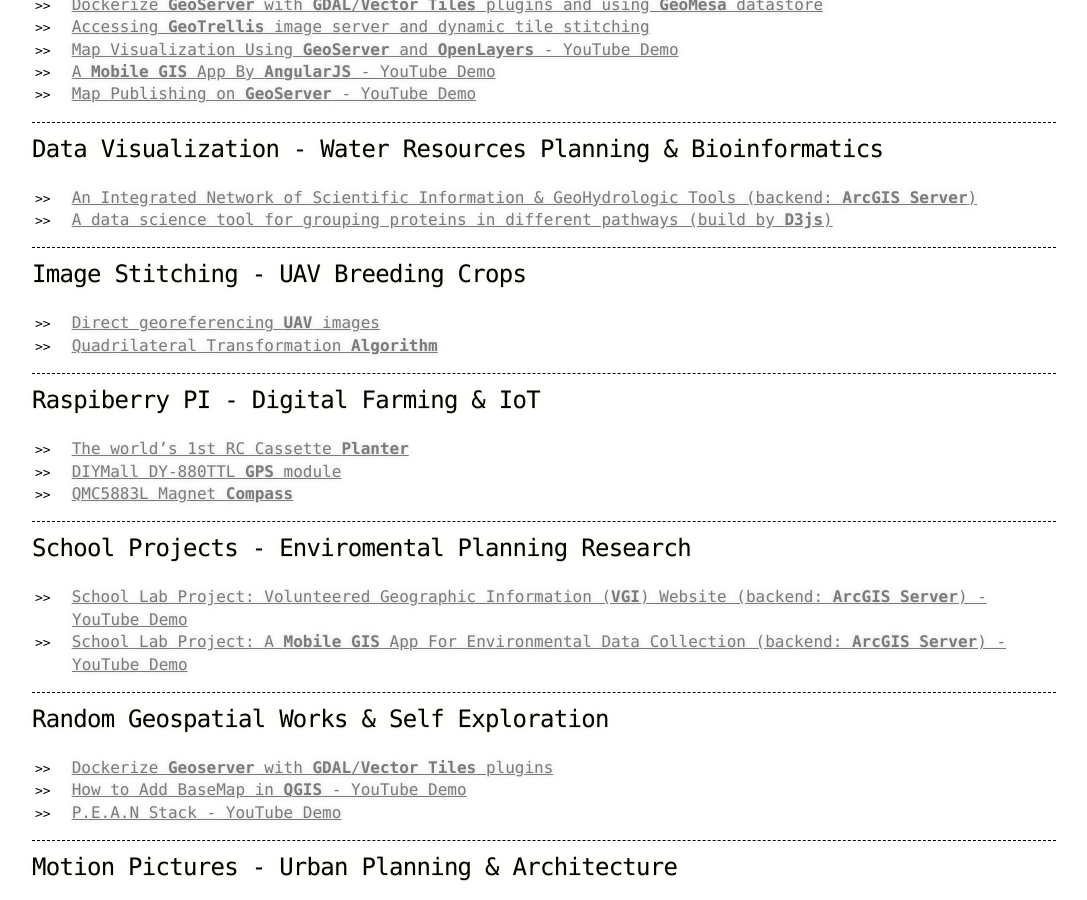
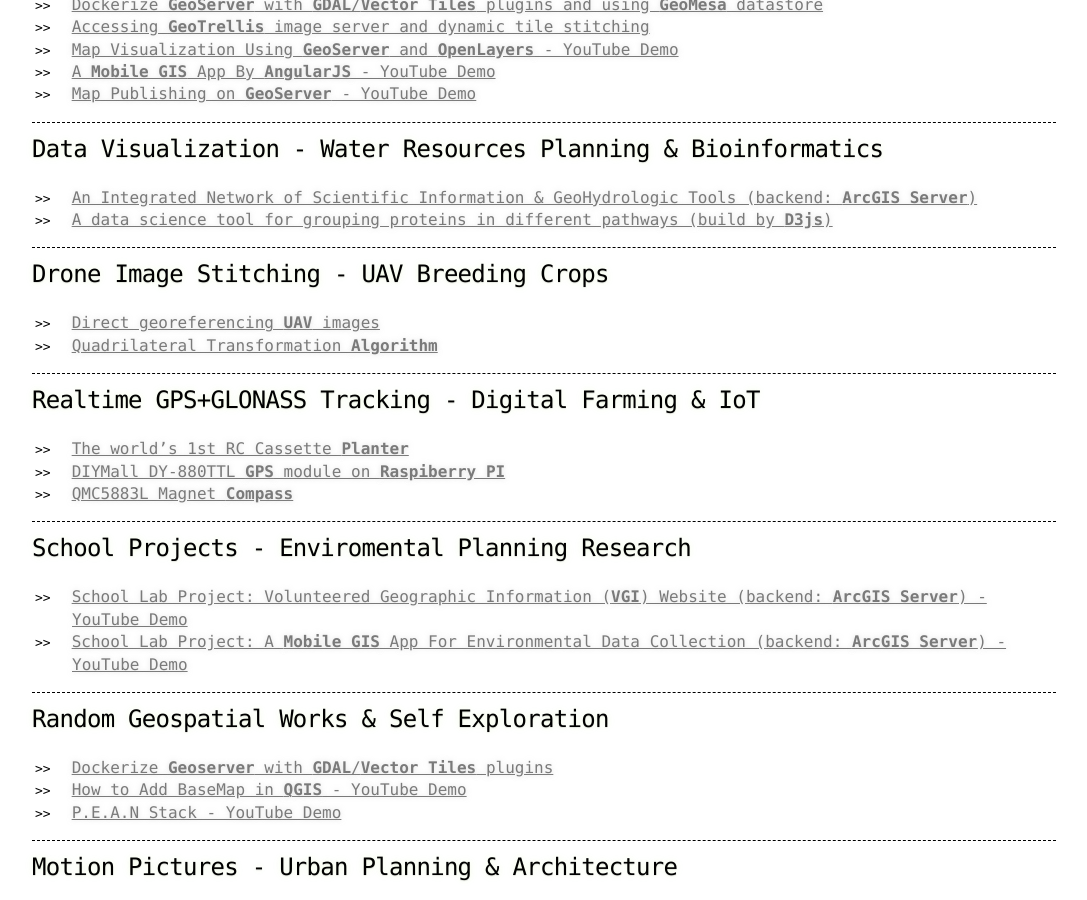
Before and after one commit to yanfuzhou/yanfuzhou.github.io, a Jekyll site: the page built from index.md, in a window 1280 px wide and 900 px high, scrolled down 628 px. Shown: the whole window, without its empty margins (96-1183 px from the left). Built offline with Jekyll 4.4.1, drawn with Linux system fonts in a browser that asks for light colours; our own code applies the rules of GitHub Pages for plain Markdown files.

Commit message:
add more thought

```diff
--- a/index.md
+++ b/index.md
@@ -35,15 +35,15 @@
 
 ---
 
-## [](#header-2) Image Stitching - UAV Breeding Crops
+## [](#header-2) Drone Image Stitching - UAV Breeding Crops
   - [Direct georeferencing **UAV** images](docs/UavDirectGeoreferencing.md)
   - [Quadrilateral Transformation **Algorithm**](docs/QuadrilateralTransformation.md)
 
 ---
 
-## [](#header-2) Raspiberry PI - Digital Farming & IoT
+## [](#header-2) Realtime GPS+GLONASS Tracking - Digital Farming & IoT
   - [The world's 1st RC Cassette **Planter**](docs/CassettePlanter.md)
-  - [DIYMall DY-880TTL **GPS** module](docs/DY880TTL.md)
+  - [DIYMall DY-880TTL **GPS** module on **Raspiberry PI**](docs/DY880TTL.md)
   - [QMC5883L Magnet **Compass**](docs/PyQMC5883L.md)
 
 ---
```
Also changed, not shown: docs/gisdata/HowToPrepareRoutingData.md (+2 -1 lines).
